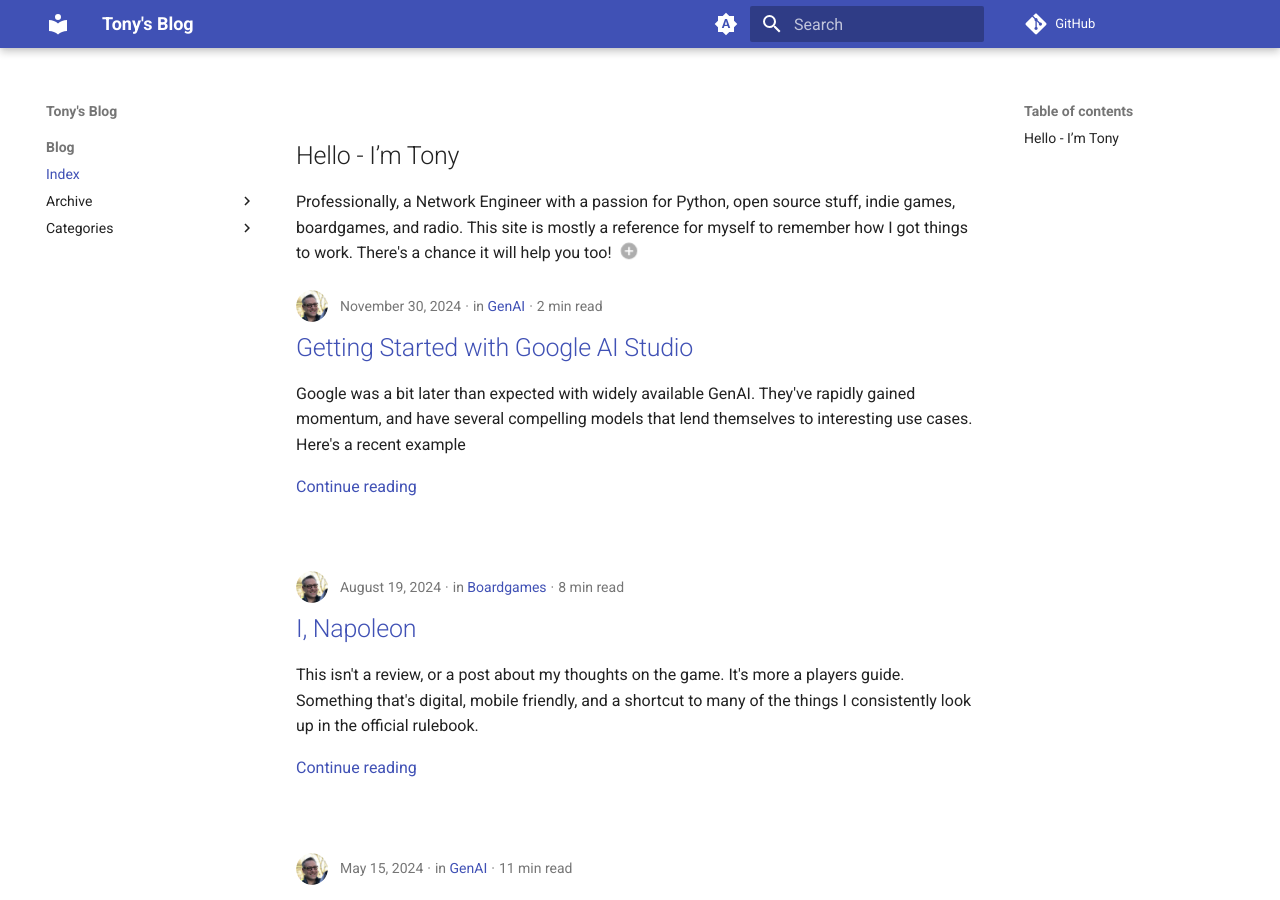
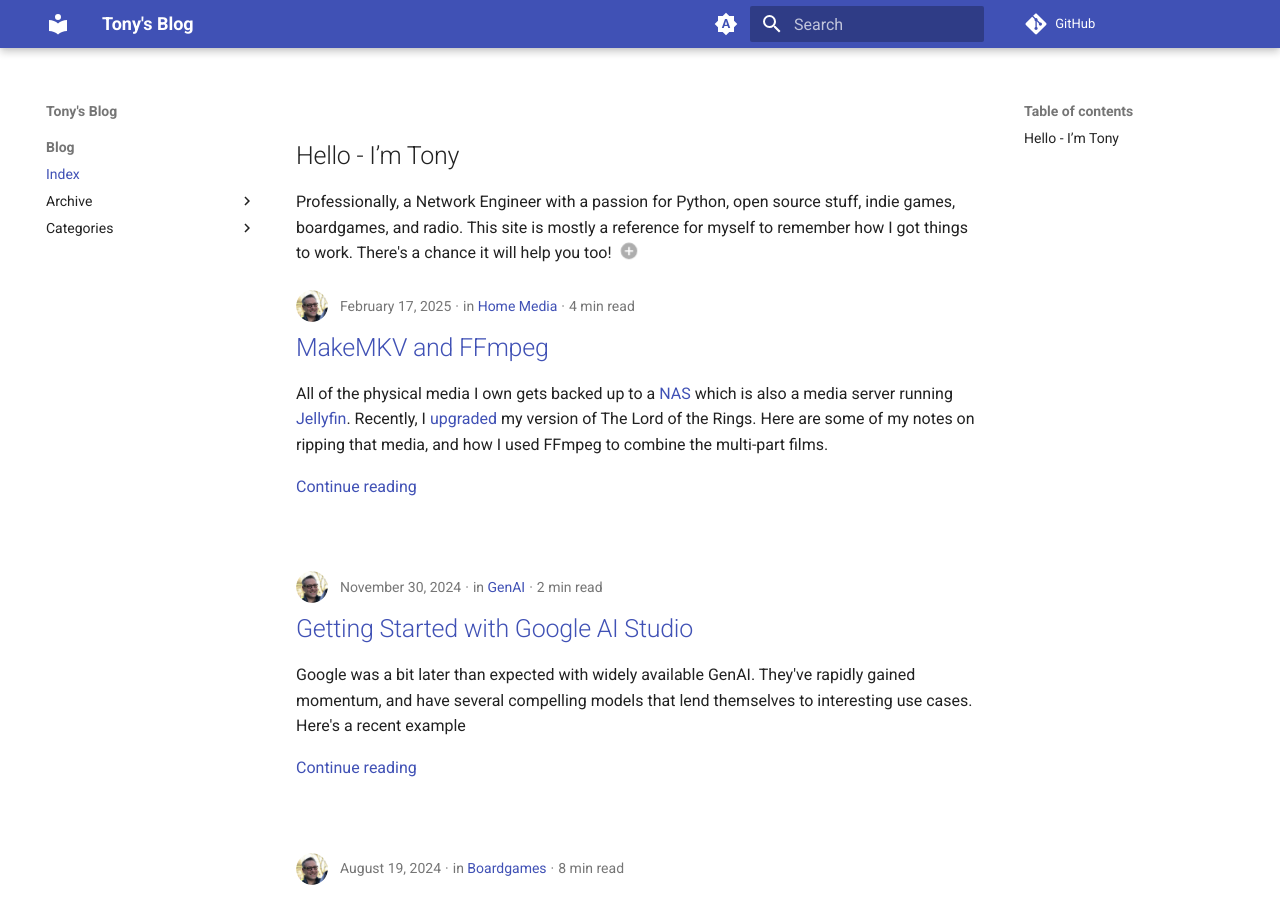
Before and after one commit to tlofreso/tlofreso.github.io, an MkDocs documentation site: the page built from docs/index.md, in a window 1280 px wide and 900 px high. Built offline with MkDocs 1.6.1 and Material for MkDocs 9.7.7, drawn with Linux system fonts in a browser that asks for light colours; emoji names are drawn with the system emoji font; plug-ins that fetch from the network failed and are left out; comment, search, counter and statistics services are not loaded; some of the changed lines change nothing that is shown.

Commit message:
added new category for home media, added a post about ripping uhd media

````diff
--- /dev/null
+++ b/docs/posts/makemkv-and-ffmpeg.md
@@ -0,0 +1,178 @@
+---
+draft: false
+date: 2025-02-17
+authors:
+  - me
+categories:
+  - Home Media
+---
+
+# MakeMKV and FFmpeg
+All of the physical media I own gets backed up to a [NAS](./home-network.md/#NAS) which is also a media server running [Jellyfin](https://jellyfin.org/). Recently, I [upgraded](https://www.amazon.com/dp/B08KQBYM1Y?ref=ppx_yo2ov_dt_b_fed_asin_title) my version of The Lord of the Rings. Here are some of my notes on ripping that media, and how I used FFmpeg to combine the multi-part films.<!-- more -->
+
+## The Hardware and Software
+The landscape for ripping Bluray media is a bear to navigate. It's a constant game of cat & mouse knowing which drives are compatible, and what for... Especially in regards to UHD media. The MakeMKV forums are the best source I've found for help. Here's the latest from them: [Flashing Guide Updated 2025](https://forum.makemkv.com/forum/viewtopic.php?t=19634).
+
+### Hardware
+I own the following drives:
+
+ - [Pioneer BDR-XD08UMB-S](https://www.amazon.com/gp/product/B0BN65PZS9/ref=ppx_yo_dt_b_search_asin_title?ie=UTF8&psc=1) _I cannot read UHD media with this drive. The FW is too new_
+ - [LG WP50NB40](https://www.amazon.com/gp/product/B011327QXC/ref=ppx_yo_dt_b_search_asin_title?ie=UTF8&th=1)
+
+I can confirm, the LG drive with custom Firmware works great for ripping UHD media. I also have a [Pioneer BDR-213/2213](https://www.amazon.com/PIONEER-Internal-BDR-2213-Reliability-PureRead/dp/B0BN66Q2CF/ref=sr_1_3?crid=2K7DSA8XQQW5V&dib=eyJ2IjoiMSJ9.1QpUoJAZRBsCmyVV5Kj-TAapFzGfENnokOcwf3nnQyDvS3Q1ngigw27b2HA0BIpiSsHgdKsdXQQ4aDNY7rT-xQ1ZE6tWU5a-n6YwMz0qq6kt8qGiiR9WX8O6SrBCOPaZ6-N8VjAQhzIH6uoUxBVWGqzBju5aWc7xMSPAT53RCbosVEJ2TQG4-KbaQQJFCoYm.QktwDPcjzf_GliGr0ld0ib3qY3fZg_x6xLiB3kTzGqk&dib_tag=se&keywords=Pioneer+BDR-213%2F2213&qid=1739797679&sprefix=pioneer+bdr-213%2F2213%2Caps%2C99&sr=8-3) on order with hopes of building a desktop loaded with 5.25" drives.
+
+### Software
+These three titles will get you a long way. The only one you must buy a license for is MakeMKV, and it's well worth it.
+
+ - [MakeMKV](https://www.makemkv.com/) - Ripping from disc to `movie.mkv` file
+ - [HandBrake](https://handbrake.fr/) - Transcoding
+ - [FFmpeg](https://www.ffmpeg.org/) - Post processing utility
+
+## Combining titles
+The Lord of the Rings is long. Each of the three films span multiple DVDs/Blurays. I don't want the films to be divvied into Part 1/Part 2 and luckily, they don't need to be once ripped to my NAS.
+
+There are a couple things to consider:
+
+ - The two parts need to be combined
+ - The chapters need to be maintained
+ - The subtitle tracks need to be kept
+
+FFmpeg makes all this possible.
+
+### Getting Chapter Data
+Once you have the films as `.mkv` files, the chapter data can be extracted with these commands:
+
+```
+ffmpeg -i .\part1.mkv -f ffmetadata part1_chapters.txt
+ffmpeg -i .\part2.mkv -f ffmetadata part2_chapters.txt
+```
+
+Here's a snipped of what the data looks like:
+
+```
+;FFMETADATA1
+title=The Lord of the Rings: The Two Towers (EXT.) PT. 1
+encoder=Lavf60.16.100
+[CHAPTER]
+TIMEBASE=1/1000000000
+START=0
+END=248373125000
+title=Chapter 01
+[CHAPTER]
+TIMEBASE=1/1000000000
+START=248373125000
+END=370703666666
+title=Chapter 02
+[CHAPTER]
+TIMEBASE=1/1000000000
+START=370703666666
+END=884925708333
+title=Chapter 03
+```
+
+The timestamps are in nanoseconds. In order to maintain chapter data through both parts of the film, we need to append the Part 2 data to the end of Part 1 accounting for the delta in nanoseconds of the first part. Claude did a fantastic job writing a script to do this very task:
+
+```python
+def combine_chapter_files(part1_path, part2_path, output_path):
+    """
+    Combines two FFmpeg chapter metadata files, adjusting timestamps for the second file
+    based on the duration of the first file.
+    """
+    def parse_chapter_file(filepath):
+        chapters = []
+        current_chapter = None
+        with open(filepath, 'r', encoding='utf-8') as f:
+            header = []
+            for line in f:
+                line = line.strip()
+                if line.startswith(';FFMETADATA1'):
+                    header.append(line)
+                elif line.startswith('title=') and not current_chapter:
+                    header.append(line)
+                elif line.startswith('encoder='):
+                    header.append(line)
+                elif line == '[CHAPTER]':
+                    if current_chapter:
+                        chapters.append(current_chapter)
+                    current_chapter = {'timebase': None, 'start': None, 'end': None, 'title': None}
+                elif current_chapter is not None:
+                    if line.startswith('TIMEBASE='):
+                        current_chapter['timebase'] = line
+                    elif line.startswith('START='):
+                        current_chapter['start'] = int(line.split('=')[1])
+                    elif line.startswith('END='):
+                        current_chapter['end'] = int(line.split('=')[1])
+                    elif line.startswith('title='):
+                        current_chapter['title'] = line
+            if current_chapter:
+                chapters.append(current_chapter)
+        return header, chapters
+
+    # Parse both files
+    header1, chapters1 = parse_chapter_file(part1_path)
+    _, chapters2 = parse_chapter_file(part2_path)
+
+    # Get the end time of the last chapter in part 1
+    offset = chapters1[-1]['end']
+
+    # Adjust timestamps for part 2 chapters
+    for chapter in chapters2:
+        chapter['start'] += offset
+        chapter['end'] += offset
+
+    # Write combined chapters to output file
+    with open(output_path, 'w', encoding='utf-8') as f:
+        # Write header (using header from part 1)
+        f.write('\n'.join(header1) + '\n\n')
+
+        # Write all chapters
+        for chapter in chapters1 + chapters2:
+            f.write('[CHAPTER]\n')
+            f.write(chapter['timebase'] + '\n')
+            f.write(f"START={chapter['start']}\n")
+            f.write(f"END={chapter['end']}\n")
+            f.write(chapter['title'] + '\n\n')
+
+# Example usage:
+combine_chapter_files('part1_chapters.txt', 'part2_chapters.txt', 'combined_chapters.txt')
+```
+
+### Combining the Parts
+Now that we have all the chapter data, the parts can easily be combined into one epic film. First, I create a `filelist.txt` file like so:
+
+```
+file 'part1.mkv'
+file 'part2.mkv'
+```
+
+Finally, we can combine the files...
+
+```bash
+ffmpeg \
+    -f concat -safe 0 -i filelist.txt \
+    -i combined_chapters.txt \
+    -map 0:v -map 0:a -map 0:s? -map_metadata 1 \
+    -c copy -analyzeduration 100M -probesize 100M \
+    "The Two Towers (2002).mkv"
+```
+
+Here's a summary of what all that command is doing:
+
+This command performs a concatenation (joining) of video files with some specific settings:
+
+1. The first line with `-f concat -safe 0 -i filelist.txt` tells ffmpeg to:
+    - Use the concat demuxer format (`-f concat`)
+    - Disable "safe mode" (`-safe 0`) to allow absolute paths in the filelist
+    - Read the list of input files from `filelist.txt`
+2. `-i combined_chapters.txt` loads a second input file containing metadata about chapters
+3. The mapping options (`-map` flags) specify which streams to include:
+    - `-map 0:v` includes all video streams from the first input
+    - `-map 0:a` includes all audio streams
+    - `-map 0:s?` includes all subtitle streams (if any exist)
+    - `-map_metadata 1` copies metadata from the second input file
+4. The final settings:
+    - `-c copy` uses stream copying (no re-encoding)
+    - `-analyzeduration 100M` and `-probesize 100M` increase the analysis buffer size for large files
+    - The output is saved as "The Two Towers (2002).mkv"
+
+And that's a wrap.
--- a/mkdocs.yml
+++ b/mkdocs.yml
@@ -70,6 +70,7 @@
         - GenAI
         - Space
         - Radio
+        - Home Media
 
 nav:
   - Blog:
````
